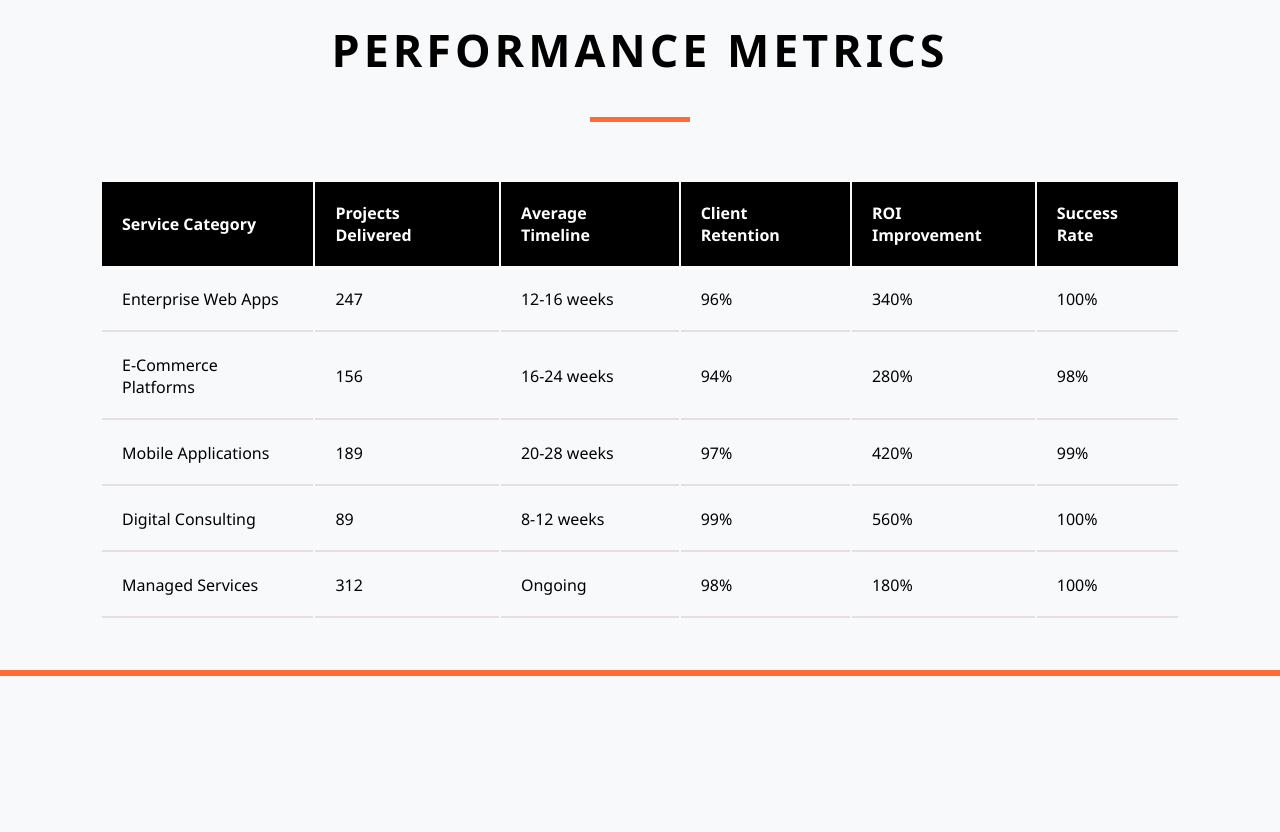
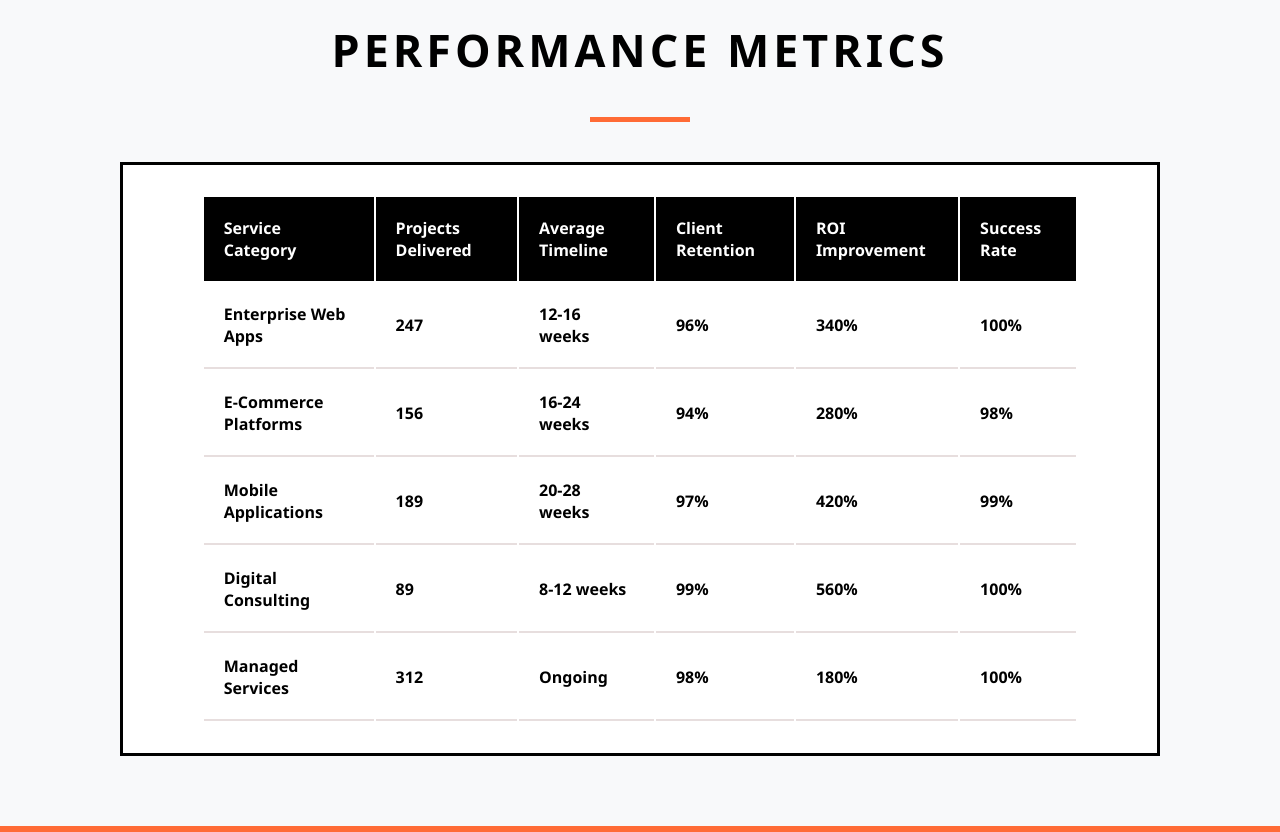
Before and after one commit to tahminanoorzay/Nexus-Digital, a plain HTML site: page index.html in a window 1280 px wide. Shown: the part 2840-3672 px from the top of the page. Before the commit the page ends 3516 px from the top, so only its background shows below. Drawn offline with Linux system fonts and the light colour scheme.

Commit message:
Complete the Performance Section

```diff
--- a/index.html
+++ b/index.html
@@ -173,6 +173,7 @@
     <section id="Performance" class="Performance">
       <h1 class="mainH1">Performance Metrics</h1>
       <hr />
+      <div class="table-container">
         <table>
           <thead>
             <tr>
@@ -232,6 +233,7 @@
             </tr>
           </tbody>
         </table>
+      </div>
     </section>
   </body>
 </html>
--- a/style.css
+++ b/style.css
@@ -217,9 +217,15 @@ hr {
 .Performance {
   border-bottom: 6px solid #ff6b35;
 }
+.table-container {
+  padding: 30px;
+  margin: 40px 120px 70px 120px;
+  border: 3px solid #000000;
+  background-color: #ffffff;
+}
 table {
-  padding: 50px 100px;
-  width: 100%;
+  width: 90%;
+  margin: auto;
 }
 
 th,
@@ -234,4 +240,9 @@ th {
 td {
   color: #000000;
   border-bottom: 2px solid #e7dede;
+  font-weight: bold;
 }
+tr:hover td {
+  background-color: #ff6b35;
+  color: #ffffff;
+}
```
Lines whose indentation alone changed are shown as unchanged.
